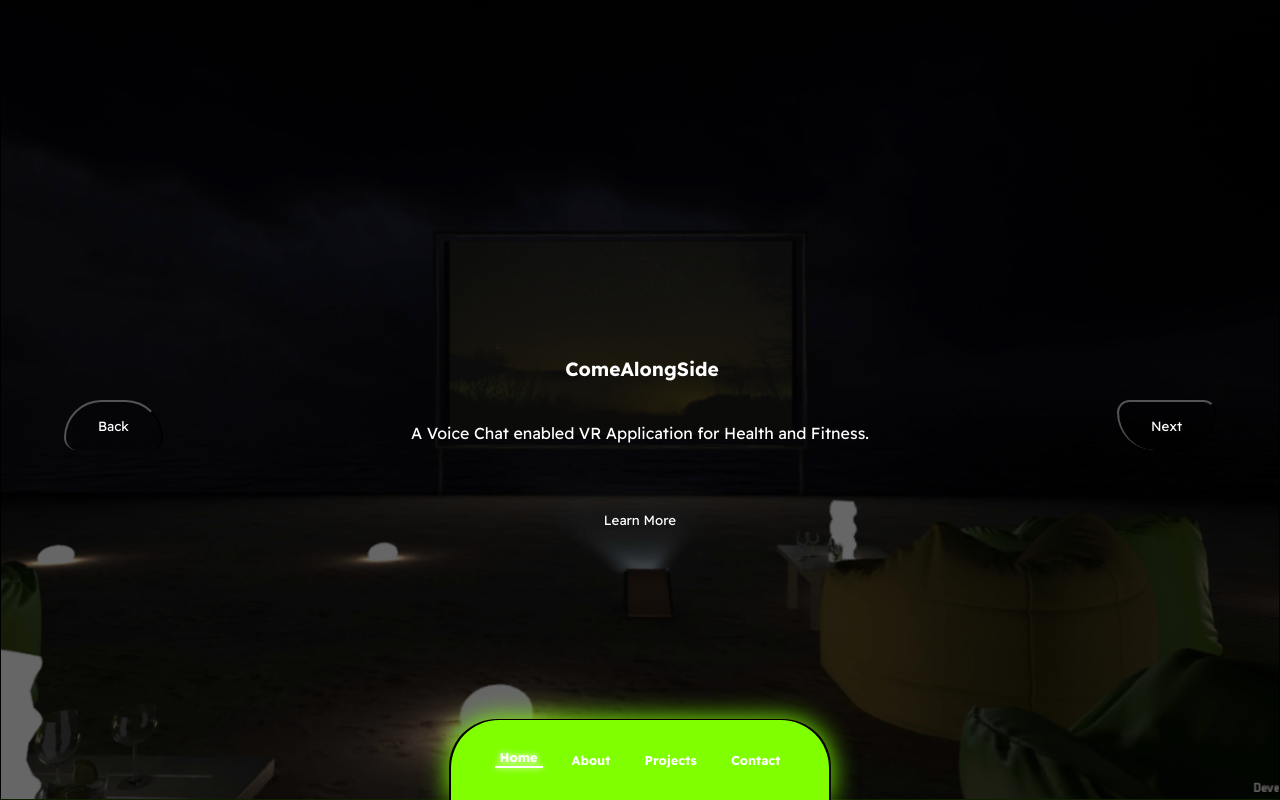
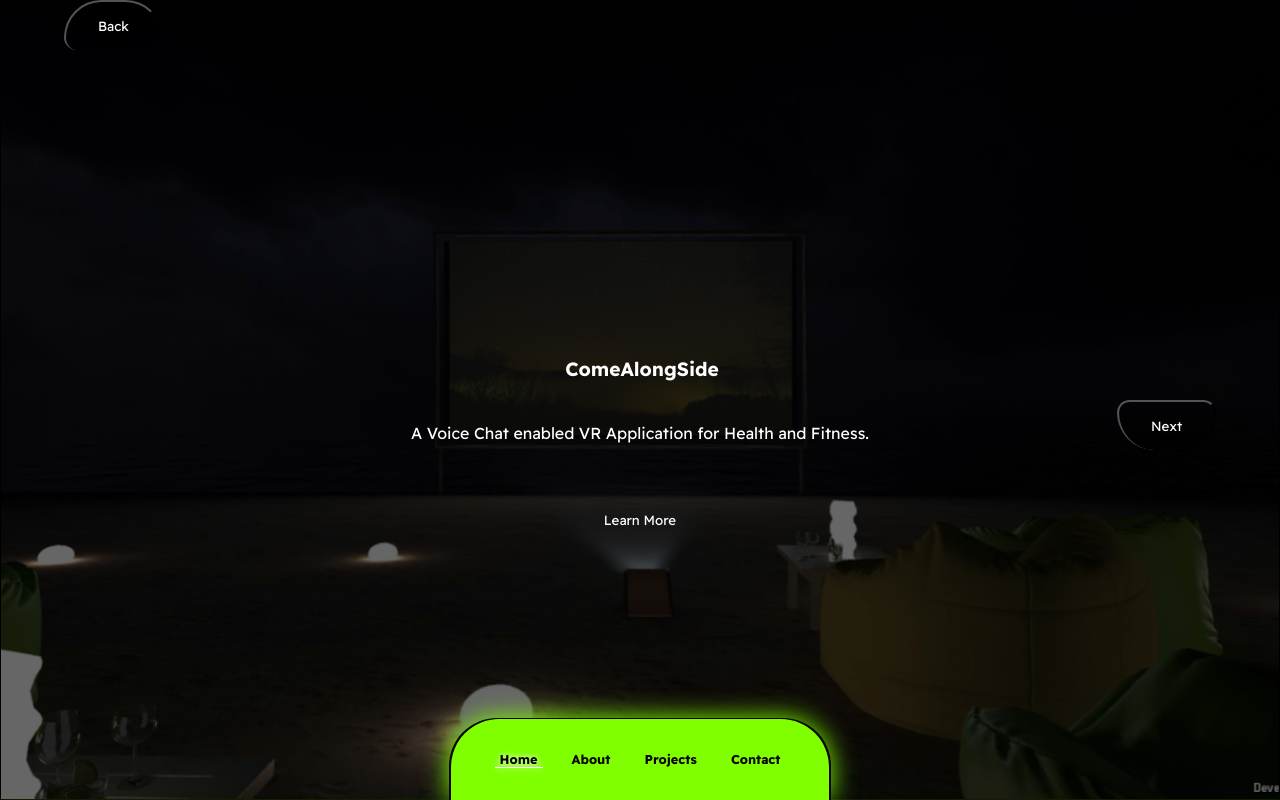
Before and after one commit to JadeZaher/portfolio-app, a React (Create React App) app: page /projects in a window 1280 px wide. In both pictures the pointer is over the link "Home". Shown: the top 800 px of the page. Built offline with nearby package versions, Linux system fonts and the light colour scheme; a web font is replaced by a local one.

Commit message:
UI fixes

```diff
--- a/src/App.css
+++ b/src/App.css
@@ -54,16 +54,17 @@ body{
   padding-left: 5px;
   padding-right: 5px;
   font-size: .8rem;
-  color: white;
+  color: rgb(0, 0, 0);
   font-weight: bold;
   text-decoration: none;
 }
 
 
 .nav a:hover, .nav a:active{
-  border-bottom: 2px solid white;
+  transition: .4s;
+  border-bottom: 1px solid white;
   filter:drop-shadow(0 0 .2rem white);
-  line-height: .8;
+
 }
 
 .next{
@@ -75,25 +76,27 @@ body{
 
 .back{
   border-radius:  3rem 3rem 1rem 1rem;
-  margin-top: 50vh;
+  margin-bottom: 30vh;
   left: 5vw;
 }
 
 .more{
   background-color: rgba(0, 0, 0, 0);
   margin-top: 30vh;
-  border-radius:  60%;
+  border-radius:  3rem 3rem 3rem 3rem;
   height: 2rem;
   width: 9rem;
   border: none;
   filter:blur(.6px)
 }
+
 .more:hover{
   transform: scale(120%);
   transition: .45s;
-  border-bottom: solid 2px;
-  background-color: rgba(128, 255, 0, 0);
-
+  border-bottom: solid 2px rgba(128, 255, 0, 0.2);
+  background-color: rgba(128, 255, 0, 0.5);
+  color: white;
+  filter:drop-shadow(0 0 .8rem chartreuse);
 }
 .more:hover:after{
   transition: .65s;
@@ -112,6 +115,7 @@ body{
 }
 
  button:hover{
+   color: black;
   opacity: 1;
   transform: scale(105%);
   border: none;
```
